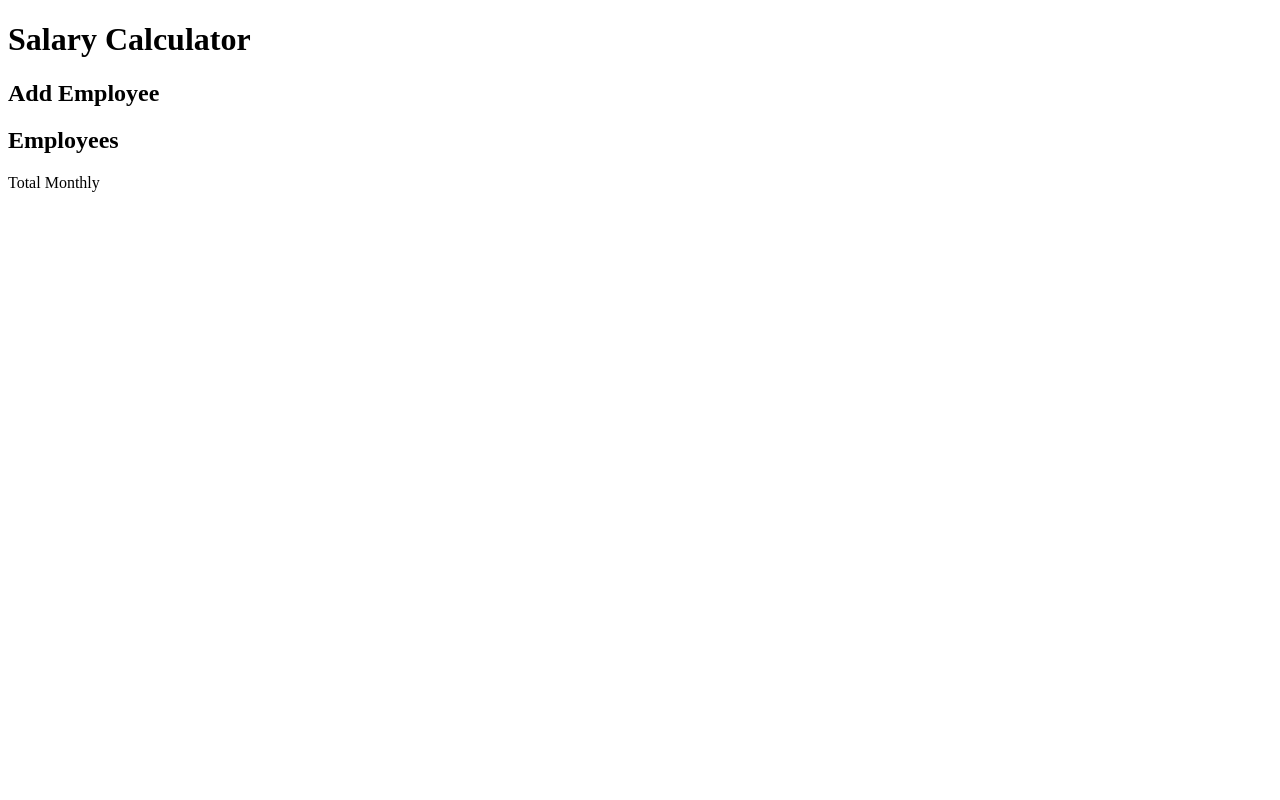
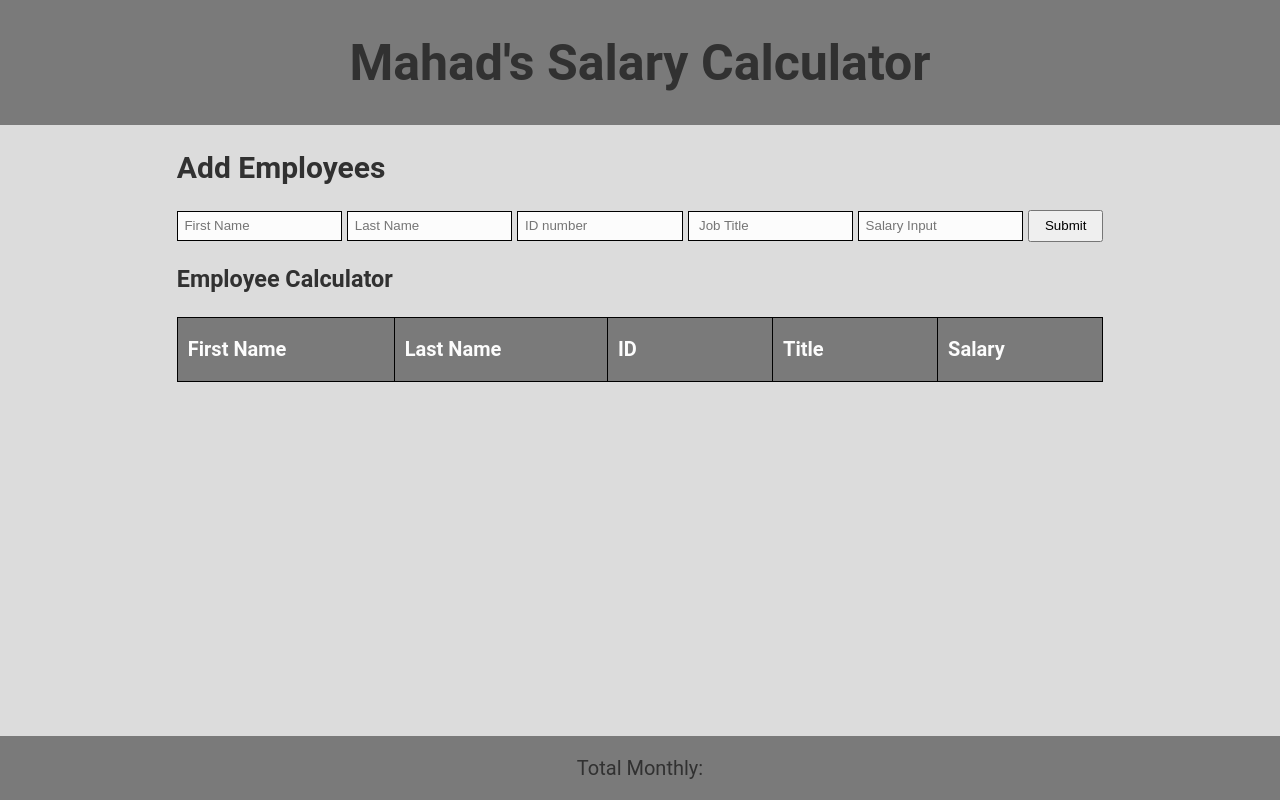
Before and after one commit to mahadbanzai/weekend-salary-calculator-template, a website: page index.html in a window 1280 px wide. Drawn offline with Linux system fonts and the light colour scheme.

Commit message:
Have yet to finish, stuck on a couple of things

```diff
--- a/index.html
+++ b/index.html
@@ -2,19 +2,65 @@
 <html lang="en">
 <head>
   <meta charset="UTF-8">
-  <link rel="stylesheet" href="style.css">
-  <title>Salary Calculator</title>
+  <link rel="stylesheet" href="styles.css">
+  <script defer src="script.js"></script>
+  <title> Salary Calculator</title>
 </head>
 <body>
   <header>
-    <h1>Salary Calculator</h1>
+    <h1> Mahad's Salary Calculator</h1>
   </header>
   <main>
-    <h2>Add Employee</h2>
-    <h2>Employees</h2>
+    <section>
+      <h2> Add Employees</h2>
+      <form>
+        <input id="firsName"
+         `data-testid="firstNameInput"`
+         placeholder="First Name"
+         type="text"
+         />
+
+         <input id="lastName"
+         `data-testid="lastNameInput"`
+         placeholder="Last Name"
+         type="text"/>
+
+        <input id="idNumber"
+         `data-testid="idInput"`
+         placeholder="ID number"
+         type="text"/>
+
+         <input id="jobTitle"
+         `data-testid="jobTitleInput"`
+         placeholder=" Job Title"
+         type="text"/>
+
+         <input id="annualSalary"
+         `data-testid="annualSalaryInput"`
+         placeholder="Salary Input"
+         type="text"/>
+         <button data-testid="submitButton" onclick="addNewEmployee(event)">Submit</button>
+      </form>
+    </section>
+    <section>
+      <h3> Employee Calculator</h3>
+      <table>
+        <tbody id="CalculatorTable">
+        <thead>
+          <tr>
+            <th>First Name </th>
+            <th>Last Name</th>
+            <th> ID</th>
+            <th> Title</th>
+            <th> Salary</th>
+          </tr>
+        </thead>
+      </tbody>
+      </table>
+    </section>
   </main>
   <footer>
-    <p>Total Monthly</p>
+    <p>Total Monthly: </p>
   </footer>
 </body>
 </html>
--- /dev/null
+++ b/script.js
@@ -0,0 +1,32 @@
+console.log("Hey Buddy");
+
+
+
+function addNewEmployee(event) {
+  event.preventDefault();
+
+  let firstNameInput= document.getElementById('firstName').value;
+  let LastNameInput= document.getElementById("lastName").value;
+  let idInput= document.getElementById("idNumber").value;
+  let titleInput = document.getElementById("jobTitle").value;
+  let annualSalaryInput = document.getElementById("annualSalary").value;
+
+  let newTablerow = ` <tr>
+    <td>${firstNameInput}</td>
+    <td>${LastNameInput}</td>
+    <td>${idInput}</td>
+    <td>${titleInput}</td>
+    <td>${annualSalaryInput}</td>
+    <td><button onclick="deleteRow(event)">❌</button></td>
+  </tr>`
+  let tableLocation = document.getElementById("CalulatorTable");
+  tableLocation.innerHTML += newTablerow;
+
+}
+function deleteRow(event) {
+
+    let buttonclicked = event.target;
+    let toDelete =buttonclicked.parentElement.parentElement;
+    toDelete.remove();
+
+  }
--- /dev/null
+++ b/styles.css
@@ -0,0 +1,84 @@
+/* GLOBAL TYPOGRAPHY */
+body {
+    background-color: #dcdcdc;
+    font-family: 'Roboto', sans-serif;
+    color: #313131;
+    font-size: 1.25em;
+  }
+
+
+  /* FLEXBOX LAYOUT */
+  html, body {
+    min-height: 100vh;
+    margin: auto;
+  }
+  body {
+    display: flex;
+    flex-direction: column;
+  }
+  header {
+    height: 8em;
+    background-color: #7a7a7a;
+    text-align: center;
+  }
+  main {
+    flex: auto;
+    max-width: 80%;
+    margin: auto;
+  }
+  footer {
+    height: 8em;
+    background-color: #7a7a7a;
+    text-align: center;
+  }
+
+
+  /* HEADER/FOOTER */
+  header, footer {
+    height: 100%;
+    display: flex;
+    justify-content: center;
+    align-items: center;
+  }
+  h1 {
+    font-size: 2.5em;
+  }
+
+
+  /* FORM ELEMENTS */
+  input {
+    padding: .5em;
+    width: 150px;
+    background: #FCFCFC;
+    border: 1px solid;
+  }
+  button {
+    padding: .5em;
+    width: 75px;
+  }
+
+
+  /* TABLE */
+  table {
+    width: 100%;
+    text-align: left;
+  }
+  table, th, td {
+    border: 1px solid black;
+    border-collapse: collapse;
+    height: 2.15em;
+  }
+  th, td {
+    padding: .5em;
+    min-width: 3.5em;
+  }
+  thead {
+    background: #7a7a7a;
+    color: #fcfcfc;
+  }
+  tbody tr:nth-child(odd){
+    background: #fcfcfc;
+  }
+  tbody tr:nth-child(even){
+    background: #dcdcdc;
+  }
```
